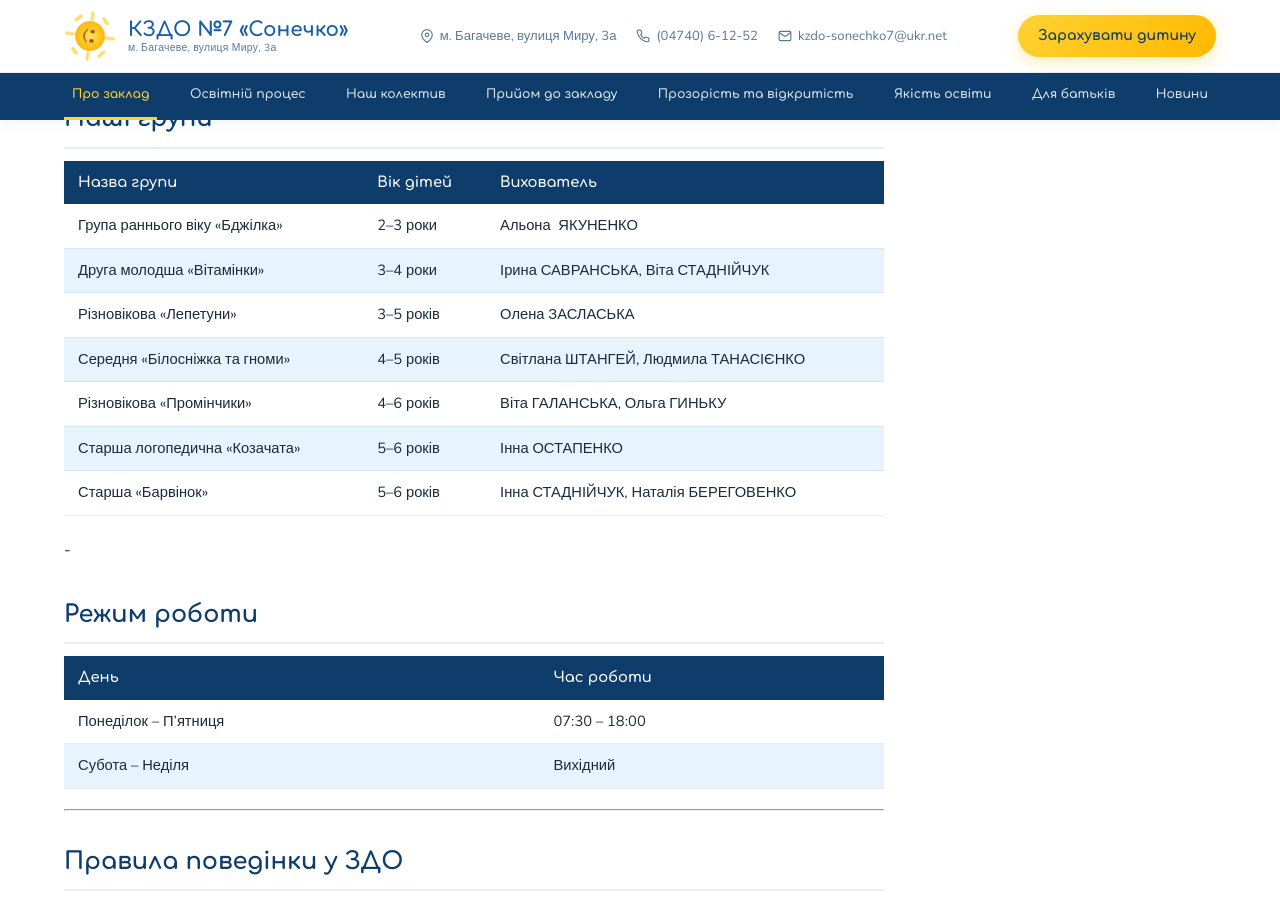
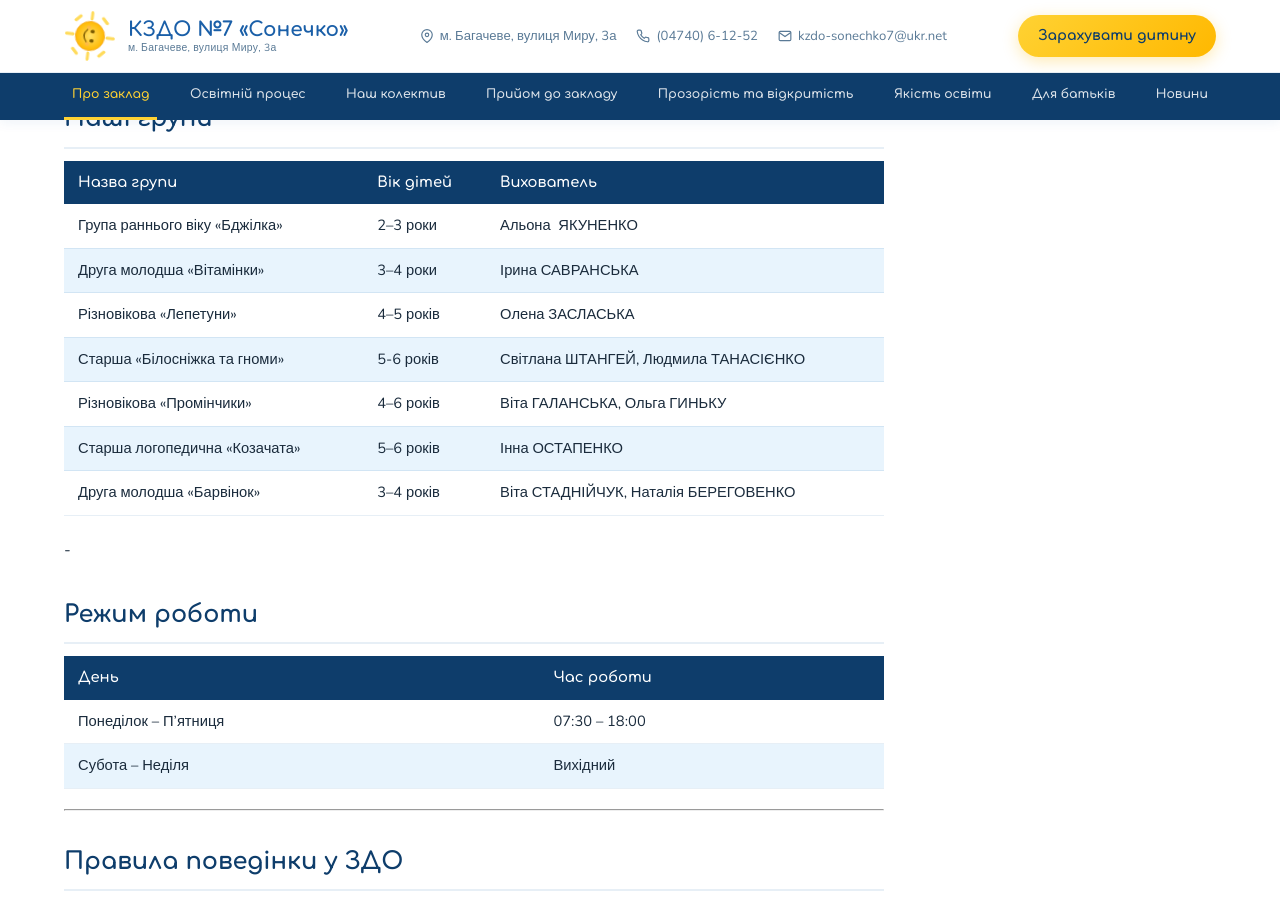
Before and after one commit to sonechko7/sonechko7.github.io, a Jekyll site: the page built from pages/pro-zaklad.md, in a window 1280 px wide and 900 px high, scrolled down 724 px. Built offline with Jekyll 4.4.1, drawn with Linux system fonts in a browser that asks for light colours.

Commit message:
Update Сторінка “pro-zaklad”

```diff
--- a/pages/pro-zaklad.md
+++ b/pages/pro-zaklad.md
@@ -22,12 +22,12 @@ permalink: /pro-zaklad/
 | Назва групи | Вік дітей | Вихователь |
 | --- | --- | --- |
 | Група раннього віку «Бджілка» | 2–3 роки | Альона  ЯКУНЕНКО |
-| Друга молодша «Вітамінки» | 3–4 роки | Ірина САВРАНСЬКА, Віта СТАДНІЙЧУК |
-| Різновікова  «Лепетуни» | 3–5 років | Олена ЗАСЛАСЬКА |
-| Середня «Білосніжка та гноми» | 4–5 років | Світлана ШТАНГЕЙ, Людмила ТАНАСІЄНКО |
+| Друга молодша «Вітамінки» | 3–4 роки | Ірина САВРАНСЬКА |
+| Різновікова  «Лепетуни» | 4–5 років | Олена ЗАСЛАСЬКА |
+| Старша «Білосніжка та гноми» | 5-6 років | Світлана ШТАНГЕЙ, Людмила ТАНАСІЄНКО |
 | Різновікова «Промінчики» | 4–6 років | Віта ГАЛАНСЬКА, Ольга ГИНЬКУ |
 | Старша логопедична «Козачата» | 5–6 років | Інна ОСТАПЕНКО |
-| Старша «Барвінок» | 5–6 років | Інна СТАДНІЙЧУК, Наталія БЕРЕГОВЕНКО |
+| Друга молодша «Барвінок» | 3–4 років | Віта СТАДНІЙЧУК, Наталія БЕРЕГОВЕНКО |
 
 -
 
@@ -48,14 +48,8 @@ permalink: /pro-zaklad/
 для вихованців та відвідувачів
 КЗДО №7 «Сонечко»
 
-
-
-
 🌞 **У нашому садочку ми хочемо, щоб усім було добре, безпечно і радісно!**
 Тому маємо прості та добрі правила.
-
-
-
 
 ### 🌼 Для дітей
 
@@ -73,9 +67,6 @@ permalink: /pro-zaklad/
 
 👉 Якщо щось сталося — одразу звертаємось до вихователя!
 
-
-
-
 ### 🌿 Для батьків
 
 Просимо вас:
@@ -88,9 +79,6 @@ permalink: /pro-zaklad/
 • дотримуватись правил безпеки
 • підтримувати дитину у дотриманні правил
 
-
-
-
 ### 🚪 Для відвідувачів
 
 • відвідування — за погодженням з адміністрацією
@@ -99,14 +87,8 @@ permalink: /pro-zaklad/
 • дбати про безпеку дітей
 • фото та відео — лише з дозволу
 
-
-
-
 💛 **Наше головне правило:**
 ПОВАЖАЄМО ОДИН ОДНОГО І ДБАЄМО ПРО БЕЗПЕКУ!
-
-
-
 
 Дякуємо, що допомагаєте зробити наш садочок
 затишним і щасливим місцем для дітей 🌈
```
